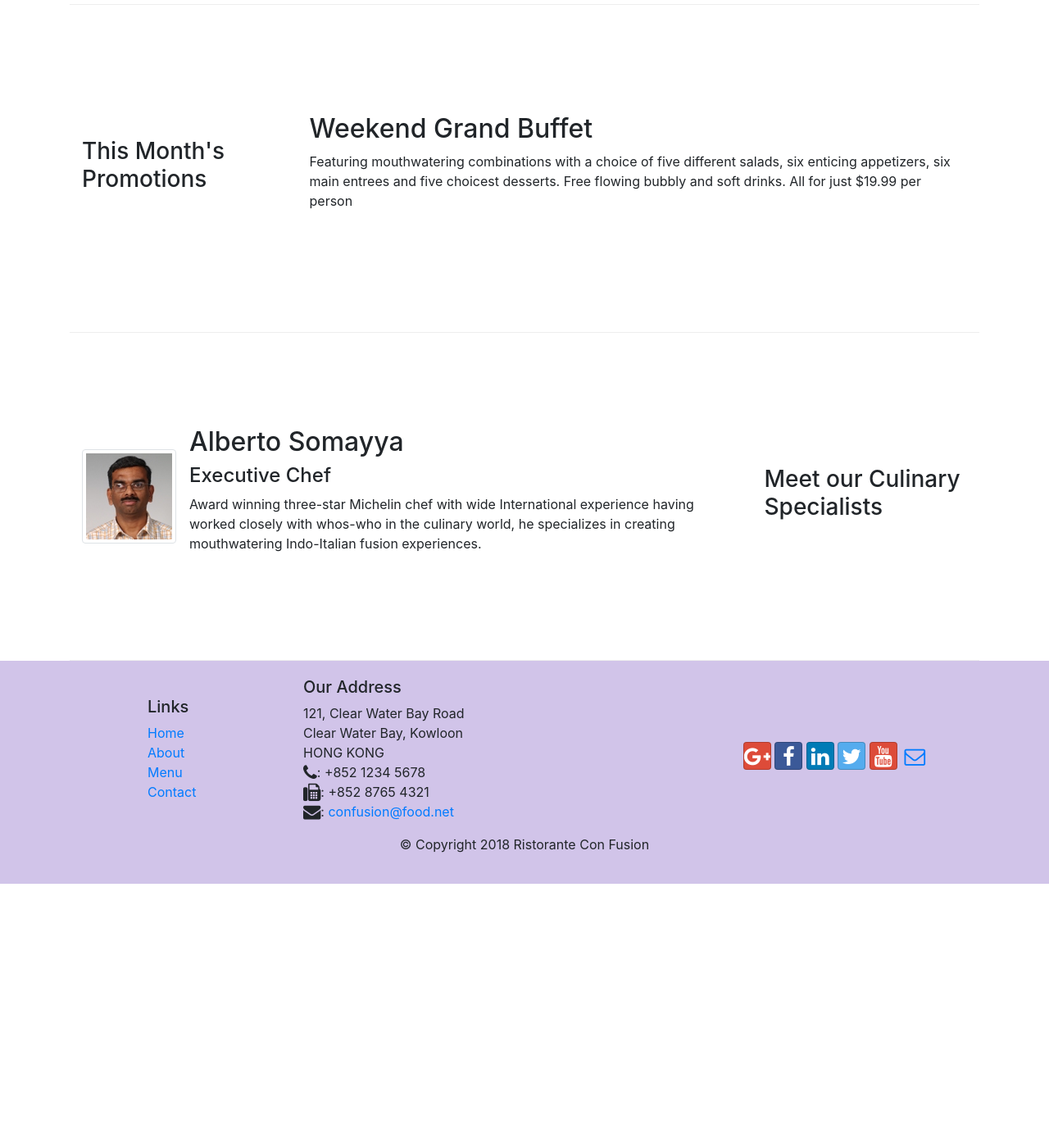
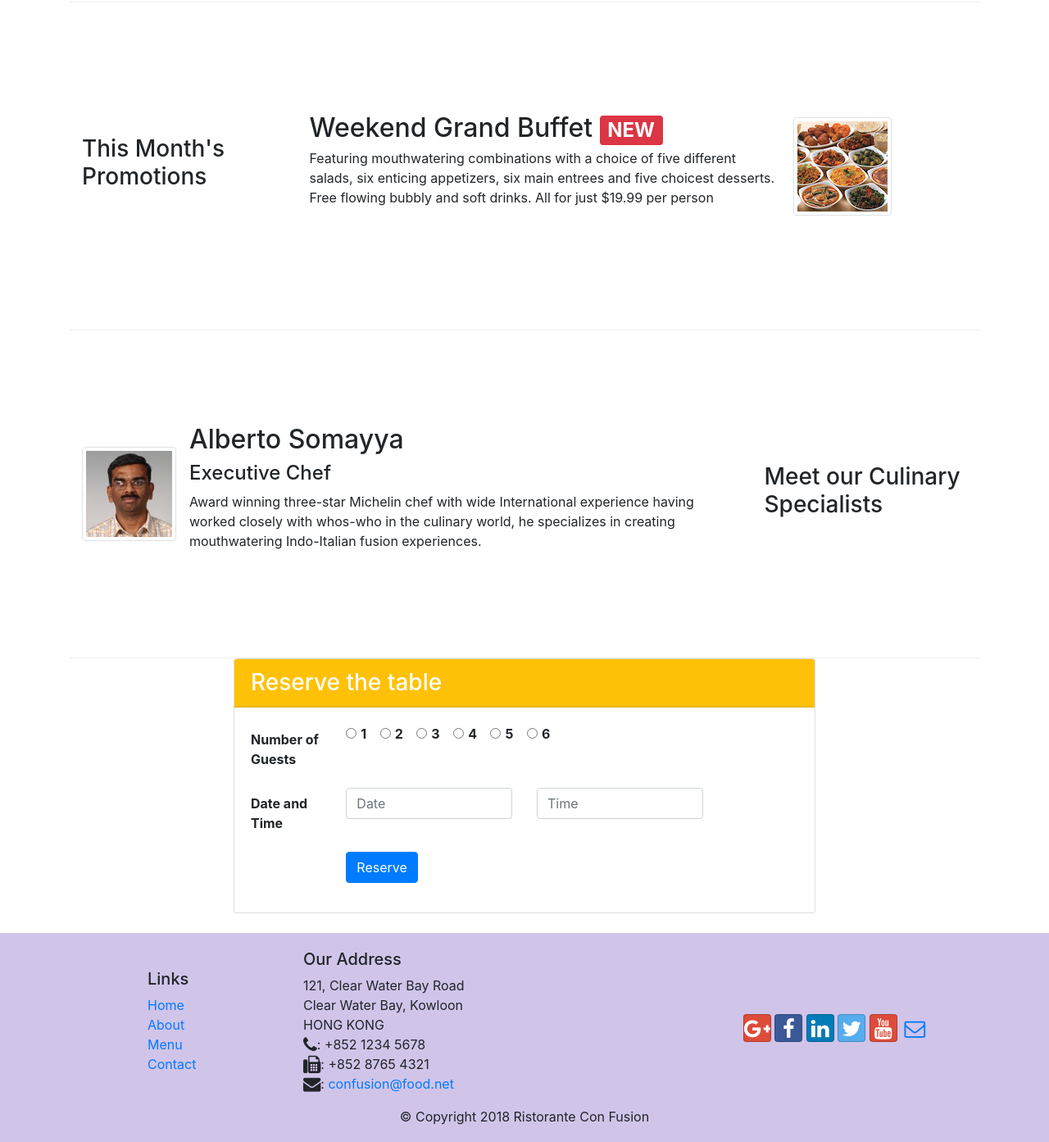
Before and after one commit to lkhamitkar/BootS, a website: page conFusion/index.html in a window 1280 px wide. Shown: the part 657-2050 px from the top of the page at 82% size. Before the commit the page ends 1735 px from the top, so only its background shows below. Drawn offline with nearby package versions, Linux system fonts and the light colour scheme.

Commit message:
assignment2

```diff
--- a/conFusion/index.html
+++ b/conFusion/index.html
@@ -43,8 +43,11 @@
 
                         <p>We take inspiration from the World's best cuisines, and create a unique fusion experience.Our lipsmacking creations will tickle your culinary senses!</p>
                     </div>
-                    <div class="col-12 col-sm align-self-center">
+                    <div class="col-xs-12 col-sm-2 align-self-center">
                         <img src="img/logo.png" class="img-fluid">
+                    </div>
+                    <div class="col-xs-12 col-sm-2 mt-1 align-self-center">
+                        <a class="btn btn-warning btn-block btn-sm"  href="#reserve"><strong>Reserve Table</strong></a>
                     </div>
                 </div>
             </div>
@@ -61,7 +64,7 @@
                         <img class="d-flex mr-3 img-thumbnail align-self-center"
                                 src="img/uthappizza.png" alt="Uthappizza">
                         <div class="media-body">
-                        <h2 class="mt-0">Uthappizza</h2>
+                            <h2 class="mt-0" >Uthappizza <span class="badge badge-danger">HOT</span><span class="badge badge-pill badge-secondary">$4.99</span></h2>
                             <p class="d-none d-sm-block">A unique combination of Indian Uthappam (pancake) and
                                 Italian pizza, topped with Cerignola olives, ripe vine
                                 cherry tomatoes, Vidalia onion, Guntur chillies and
@@ -77,9 +80,15 @@
             <div class="col-12 col-sm-4 col-md-3">
                 <h3>This Month's Promotions</h3>
             </div>
-            <div class="col col-sm col-md">
-                <h2>Weekend Grand Buffet</h2>
-                <p>Featuring mouthwatering combinations with a choice of five different salads, six enticing appetizers, six main entrees and five choicest desserts. Free flowing bubbly and soft drinks. All for just $19.99 per person </p>
+            <div class="col col-sm col-md-8">
+                <div class="media">
+                    <img class="d-flex ml-3 order-sm-last img-thumbnail align-self-center"
+                        src="img/buffet.png" alt="Buffet">
+                    <div class="media-body">
+                        <h2 class="mt-0 mb-1">Weekend Grand Buffet <span class="badge badge-danger">NEW</span></h2>
+                        <p class="d-none d-sm-block">Featuring mouthwatering combinations with a choice of five different salads, six enticing appetizers, six main entrees and five choicest desserts. Free flowing bubbly and soft drinks. All for just $19.99 per person </p>
+                    </div>
+                </div>
             </div>
         </div>
 
@@ -104,6 +113,79 @@
 
             </div>
         </div>
+        <form class="col-xs-12 col-md-8 offset-2 mb-4 align-self-center" id="reserve" >
+            <div class="card">
+                <h3 class="card-header bg-warning text-white">Reserve the table</h3>
+                <div class="card-body">
+                    <dl class="form-group row">
+
+                            <label for="Number" class="col-xs-12 col-md-2 col-form-label"><strong>Number of Guests</strong></label>
+                            <div class="col-md-10">
+
+                                <div class="form-check form-check-inline ">
+                                    <input class="form-check-input" type="radio" name="inlineRadioOptions" id="inlineRadio1" value="option1">
+                                    <label class="form-check-label" for="inlineRadio1"><strong>1</strong></label>
+                                </div>
+                                <div class="form-check form-check-inline ">
+                                    <input class="form-check-input" type="radio" name="inlineRadioOptions" id="inlineRadio1" value="option1">
+                                    <label class="form-check-label" for="inlineRadio1"><strong>2</strong></label>
+                                </div>
+                                <div class="form-check form-check-inline ">
+                                    <input class="form-check-input" type="radio" name="inlineRadioOptions" id="inlineRadio1" value="option1">
+                                    <label class="form-check-label" for="inlineRadio1"><strong>3</strong></label>
+                                </div>
+                                <div class="form-check form-check-inline ">
+                                    <input class="form-check-input" type="radio" name="inlineRadioOptions" id="inlineRadio1" value="option1">
+                                    <label class="form-check-label" for="inlineRadio1"><strong>4</strong></label>
+                                </div>
+                                <div class="form-check form-check-inline ">
+                                    <input class="form-check-input" type="radio" name="inlineRadioOptions" id="inlineRadio1" value="option1">
+                                    <label class="form-check-label" for="inlineRadio1"><strong>5</strong></label>
+                                </div>
+                                <div class="form-check form-check-inline col-xs-12 col-md-1 ">
+                                    <input class="form-check-input" type="radio" name="inlineRadioOptions" id="inlineRadio1" value="option1">
+                                    <label class="form-check-label" for="inlineRadio1"><strong>6 </strong></label>
+                                </div>
+                            </div>
+                        </dl>
+
+
+
+                        <div class="form-group row ">
+
+                            <label for="date" class="col-12 col-md-2 col-form-label"><strong>Date and Time</strong></label>
+                            <div class="col-12 col-md-4 ">
+                                <input type="datetime" class="form-control" id="date" name="Date" placeholder="Date">
+                            </div>
+                            <div class="col-12 col-md-4">
+                                <input type="datetime" class="form-control" id="time" name="time" placeholder="Time ">
+                            </div>
+
+                        </div>
+
+
+
+                        <div class="form-group row mt-3">
+
+                            <div class="col-12 col-md-2 "></div>
+                            <div class="col-12 col-md-4 ">
+                                <button type="submit" class="btn btn-primary">Reserve</button>
+                            </div>
+
+
+                        </div>
+
+
+
+
+
+                        </div>
+
+                    </dl>
+                </div>
+
+            </div>
+        </form>
     </div>
 
     <footer class="footer">
```
Also changed, not shown: conFusion/contactus.html (+10 -8 lines). Lines whose indentation alone changed are shown as unchanged.
